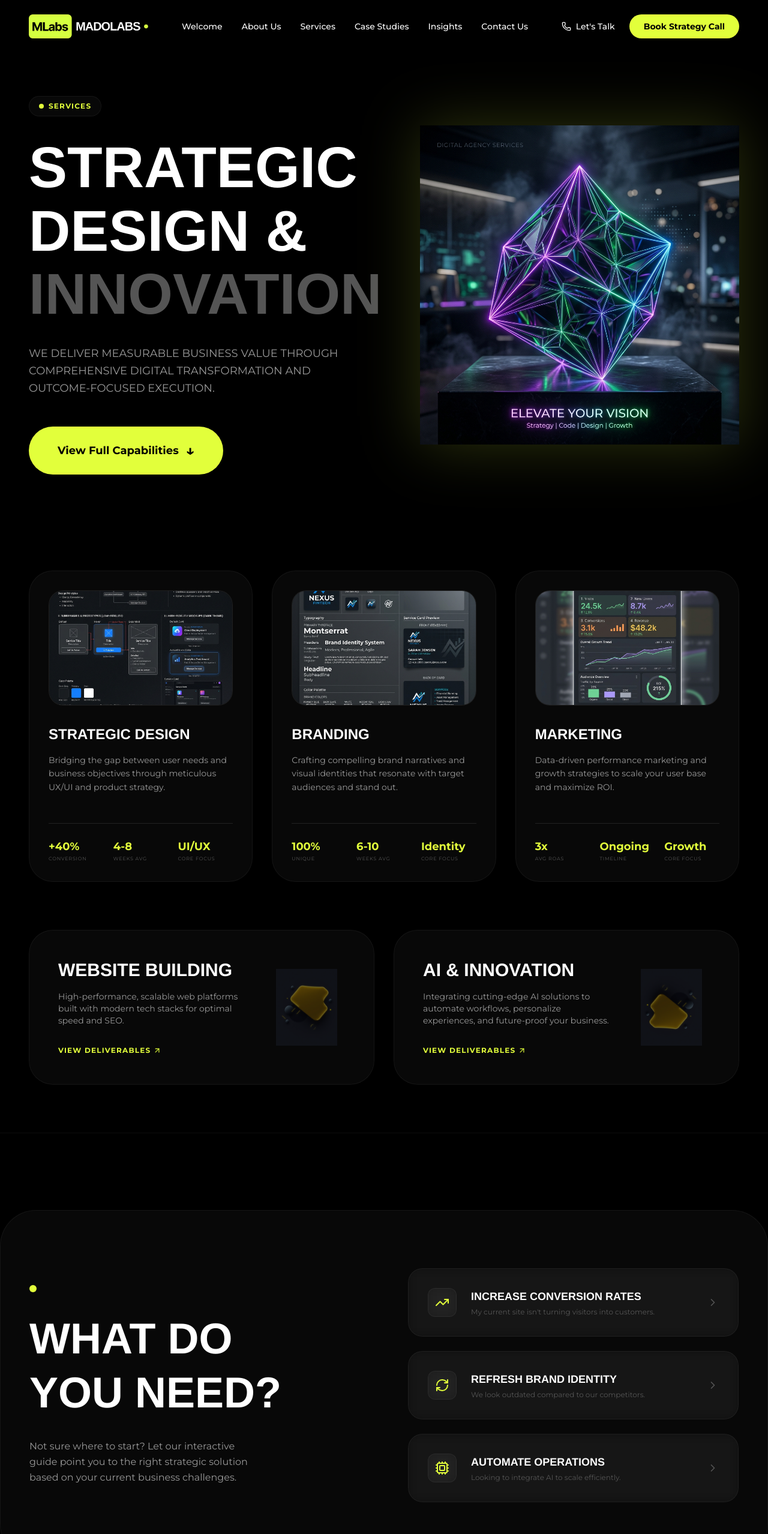
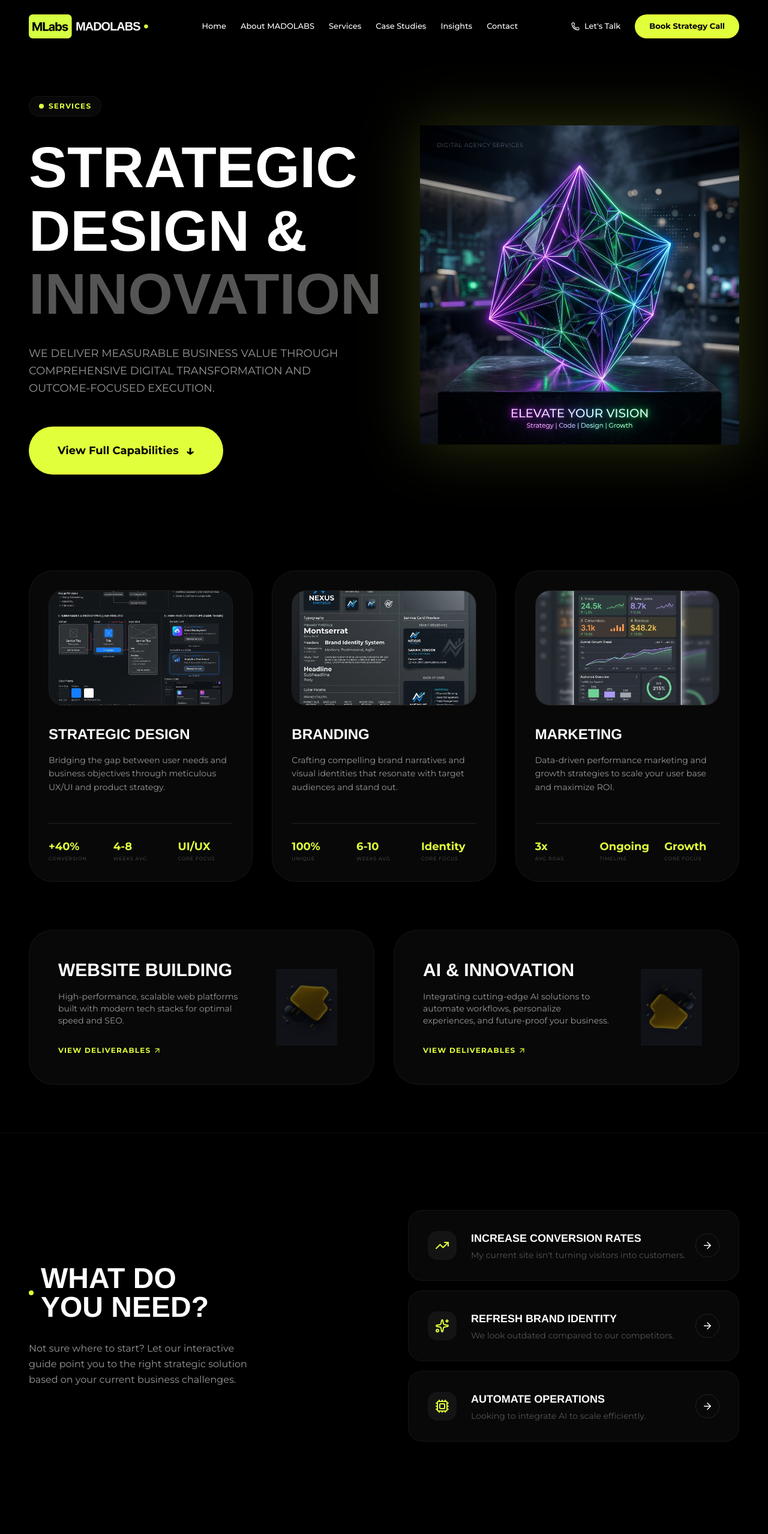
Before and after one commit to maduiep/madolabs, a React (Vite) app: page /services in a window 1280 px wide. Shown: the top 2557 px of the page at 60% size. Built offline with nearby package versions, Linux system fonts and the light colour scheme.

Commit message:
Finalize services page, refine UI components, and polish mobile navigation

```diff
--- a/src/components/home/FeaturedWork.tsx
+++ b/src/components/home/FeaturedWork.tsx
@@ -16,7 +16,7 @@ const projects = [
   {
     id: 'aura',
     title: 'Aura Premium Retail',
-    category: 'E-Commerce Strategy • 3D Design',
+    category: 'E-Commerce • Strategy • 3D Design',
     stat: '$4.2M',
     statLabel: 'Q1 Revenue',
     image: '/assets/project-aura.png'
--- a/src/components/home/Hero.tsx
+++ b/src/components/home/Hero.tsx
@@ -29,9 +29,9 @@ export default function Hero() {
             </div>
 
             <h1 className="font-title font-bold text-6xl md:text-8xl lg:text-9xl leading-[0.9] mb-8 uppercase tracking-tighter">
-              Strategic <br />
-              <span className="text-[#555555]">Design</span> <br />
-              Innovation.
+              We drive <br />
+              <span className="text-[#555555]">strategic digital</span> <br />
+              growth and innovation.
             </h1>
 
             <p className="font-body text-lg md:text-xl text-[#999999] mb-12 leading-relaxed max-w-xl font-medium">
--- a/src/components/layout/Footer.tsx
+++ b/src/components/layout/Footer.tsx
@@ -37,10 +37,16 @@ export default function Footer() {
           <div>
             <h4 className="text-[#E2FF3B] font-bold mb-6">Navigation</h4>
             <ul className="space-y-4">
-              {['Home', 'About Us', 'Services', 'Case Studies', 'Insights'].map((item) => (
-                <li key={item}>
-                  <Link to={`/${item.toLowerCase().replace(' ', '-')}`} className="text-sm text-[#999999] hover:text-white transition-colors">
-                    {item}
+              {[
+                { name: 'Home', href: '/' },
+                { name: 'About MADOLABS', href: '/about' },
+                { name: 'Services', href: '/services' },
+                { name: 'Case Studies', href: '/case-studies' },
+                { name: 'Insights', href: '/insights' }
+              ].map((item) => (
+                <li key={item.name}>
+                  <Link to={item.href} className="text-sm text-[#999999] hover:text-white transition-colors">
+                    {item.name}
                   </Link>
                 </li>
               ))}
@@ -67,15 +73,15 @@ export default function Footer() {
             <ul className="space-y-4 text-sm text-[#999999]">
               <li className="flex items-center">
                 <span className="text-[#E2FF3B] mr-2">✉</span>
-                hello@madolabs.com
+                hello@mado.digital
               </li>
               <li className="flex items-center">
                 <span className="text-[#E2FF3B] mr-2">✆</span>
-                +1 (234) 567-890
+                +1 (800) 555-0199
               </li>
               <li className="leading-relaxed">
                 <span className="text-[#E2FF3B] mr-2">📍</span>
-                123 Innovation Drive<br />Tech District, NY 10001
+                755 Innovation Drive<br />Digital District, NY 10001
               </li>
             </ul>
           </div>
--- a/src/components/layout/Navbar.tsx
+++ b/src/components/layout/Navbar.tsx
@@ -6,12 +6,12 @@ import { Link } from 'react-router-dom';
 import { Menu, X, Phone } from 'lucide-react';
 
 const navLinks = [
-  { name: 'Welcome', href: '/' },
-  { name: 'About Us', href: '/about' },
+  { name: 'Home', href: '/' },
+  { name: 'About MADOLABS', href: '/about' },
   { name: 'Services', href: '/services' },
   { name: 'Case Studies', href: '/case-studies' },
   { name: 'Insights', href: '/insights' },
-  { name: 'Contact Us', href: '/contact' },
+  { name: 'Contact', href: '/contact' },
 ];
 
 export default function Navbar() {
@@ -27,10 +27,11 @@ export default function Navbar() {
   }, []);
 
   return (
-    <nav className={`fixed top-0 left-0 w-full z-[100] transition-all duration-300 ${scrolled ? 'bg-black/80 backdrop-blur-xl py-4 border-b border-white/10' : 'bg-black/20 backdrop-blur-sm py-6'}`}>
+    <>
+      <nav className={`fixed top-0 left-0 w-full z-[110] transition-all duration-300 ${scrolled ? 'bg-black/80 backdrop-blur-xl py-4 border-b border-white/10' : 'bg-black/20 backdrop-blur-sm py-6'}`}>
         <div className="container mx-auto px-6 md:px-12 flex justify-between items-center">
           {/* Logo */}
-        <Link to="/" className="relative flex items-center h-[40px]">
+          <Link to="/" className="relative flex items-center h-[40px]" onClick={() => setIsOpen(false)}>
             <img
               src="/assets/Logo.png"
               alt="MadoLabs"
@@ -39,12 +40,12 @@ export default function Navbar() {
           </Link>
 
           {/* Desktop Navigation */}
-        <div className="hidden lg:flex items-center space-x-8">
+          <div className="hidden lg:flex items-center space-x-6">
             {navLinks.map((link) => (
               <Link
                 key={link.name}
                 to={link.href}
-              className="text-sm font-medium hover:text-[#E2FF3B] transition-colors"
+                className="text-[13px] font-medium hover:text-[#E2FF3B] transition-colors"
               >
                 {link.name}
               </Link>
@@ -53,13 +54,13 @@ export default function Navbar() {
 
           {/* CTA Section */}
           <div className="hidden lg:flex items-center space-x-6">
-          <a href="tel:+1234567890" className="flex items-center text-sm font-medium hover:text-[#E2FF3B] transition-colors">
-            <Phone size={16} className="mr-2" />
+            <a href="tel:+18005550199" className="flex items-center text-[13px] font-medium hover:text-[#E2FF3B] transition-colors">
+              <Phone size={14} className="mr-2" />
               Let's Talk
             </a>
             <Link
               to="/booking"
-            className="bg-[#E2FF3B] text-black px-6 py-2.5 rounded-full text-sm font-bold hover:scale-105 transition-transform"
+              className="bg-[#E2FF3B] text-black px-6 py-2.5 rounded-full text-[13px] font-bold hover:scale-105 transition-transform"
             >
               Book Strategy Call
             </Link>
@@ -87,37 +88,62 @@ export default function Navbar() {
             </div>
           </button>
         </div>
+      </nav>
 
-      {/* Mobile Menu */}
       <AnimatePresence>
         {isOpen && (
           <motion.div
-            initial={{ opacity: 0, y: -20 }}
-            animate={{ opacity: 1, y: 0 }}
-            exit={{ opacity: 0, y: -20 }}
-            className="absolute top-full left-0 w-full glass p-6 lg:hidden flex flex-col space-y-6"
+            initial={{ opacity: 0 }}
+            animate={{ opacity: 1 }}
+            exit={{ opacity: 0 }}
+            className="fixed inset-0 z-[105] bg-black/95 backdrop-blur-2xl lg:hidden overflow-y-auto"
           >
-            {navLinks.map((link) => (
+            <div className="min-h-full flex flex-col justify-center items-start p-12 py-24">
+              <div className="flex flex-col space-y-6 w-full max-w-sm text-left">
+                {navLinks.map((link, i) => (
+                  <motion.div
+                    key={link.name}
+                    initial={{ opacity: 0, x: -20 }}
+                    animate={{ opacity: 1, x: 0 }}
+                    transition={{ delay: i * 0.1 }}
+                  >
                     <Link
-                key={link.name}
                       to={link.href}
-                className="text-lg font-medium border-b border-white/10 pb-2"
+                      className="text-2xl font-title font-bold hover:text-[#E2FF3B] transition-colors"
                       onClick={() => setIsOpen(false)}
                     >
                       {link.name}
                     </Link>
+                  </motion.div>
                 ))}
+
+                <motion.div
+                  initial={{ opacity: 0, x: -20 }}
+                  animate={{ opacity: 1, x: 0 }}
+                  transition={{ delay: navLinks.length * 0.1 }}
+                  className="pt-8 space-y-6"
+                >
+                  <a
+                    href="tel:+18005550199"
+                    className="flex items-center text-lg font-medium text-[#999999] hover:text-[#E2FF3B] transition-colors"
+                    onClick={() => setIsOpen(false)}
+                  >
+                    <Phone size={20} className="mr-3 text-[#E2FF3B]" />
+                    Let's Talk
+                  </a>
                   <Link
                     to="/booking"
-              className="bg-[#E2FF3B] text-black px-6 py-4 rounded-xl text-center font-bold"
+                    className="bg-[#E2FF3B] text-black px-10 py-4 rounded-full text-lg font-bold inline-block"
                     onClick={() => setIsOpen(false)}
                   >
                     Book Strategy Call
                   </Link>
                 </motion.div>
+              </div>
+            </div>
+          </motion.div>
         )}
       </AnimatePresence>
-
-    </nav>
+    </>
   );
 }
--- a/src/components/services/ServiceFaq.tsx
+++ /dev/null
@@ -1,68 +0,0 @@
-'use client';
-
-import { motion } from 'framer-motion';
-import { ChevronRight, TrendingUp, RefreshCw, Cpu } from 'lucide-react';
-
-const needs = [
-  {
-    title: 'INCREASE CONVERSION RATES',
-    description: "My current site isn't turning visitors into customers.",
-    icon: <TrendingUp size={24} className="text-[#E2FF3B]" />
-  },
-  {
-    title: 'REFRESH BRAND IDENTITY',
-    description: "We look outdated compared to our competitors.",
-    icon: <RefreshCw size={24} className="text-[#E2FF3B]" />
-  },
-  {
-    title: 'AUTOMATE OPERATIONS',
-    description: "Looking to integrate AI to scale efficiently.",
-    icon: <Cpu size={24} className="text-[#E2FF3B]" />
-  }
-];
-
-export default function ServiceFaq() {
-  return (
-    <section className="py-32 bg-black border-t border-white/5">
-      <div className="container mx-auto px-6 md:px-12 glass p-12 md:p-24 rounded-[60px]">
-        <div className="grid grid-cols-1 lg:grid-cols-2 gap-20 items-center">
-          <div>
-            <div className="w-3 h-3 rounded-full bg-[#E2FF3B] mb-8" />
-            <h2 className="text-5xl md:text-7xl font-bold mb-8 uppercase leading-tight">
-              What do <br />
-              you need?
-            </h2>
-            <p className="text-[#999999] max-w-sm leading-relaxed">
-              Not sure where to start? Let our interactive guide point you to the right strategic solution based on your current business challenges.
-            </p>
-          </div>
-
-          <div className="space-y-6">
-            {needs.map((need, idx) => (
-              <motion.div
-                key={idx}
-                initial={{ opacity: 0, x: 20 }}
-                whileInView={{ opacity: 1, x: 0 }}
-                transition={{ delay: idx * 0.1 }}
-                viewport={{ once: true }}
-                className="glass p-8 rounded-3xl flex items-center justify-between group cursor-pointer hover:bg-white/5 transition-all"
-              >
-                <div className="flex items-center space-x-6">
-                  <div className="w-12 h-12 rounded-xl glass flex items-center justify-center bg-white/5">
-                    {need.icon}
-                  </div>
-                  <div>
-                    <h3 className="font-bold text-lg mb-1">{need.title}</h3>
-                    <p className="text-xs text-[#555555]">{need.description}</p>
-                  </div>
-                </div>
-                <ChevronRight size={20} className="text-[#555555] group-hover:text-[#E2FF3B] group-hover:translate-x-1 transition-all" />
-              </motion.div>
-            ))}
-          </div>
-        </div>
-      </div>
-
-    </section>
-  );
-}
--- /dev/null
+++ b/src/components/services/SolutionGuide.tsx
@@ -0,0 +1,71 @@
+'use client';
+
+import { motion } from 'framer-motion';
+import { ArrowRight, TrendingUp, Sparkles, Cpu } from 'lucide-react';
+
+const solutions = [
+  {
+    title: 'INCREASE CONVERSION RATES',
+    description: "My current site isn't turning visitors into customers.",
+    icon: <TrendingUp size={24} className="text-[#E2FF3B]" />
+  },
+  {
+    title: 'REFRESH BRAND IDENTITY',
+    description: "We look outdated compared to our competitors.",
+    icon: <Sparkles size={24} className="text-[#E2FF3B]" />
+  },
+  {
+    title: 'AUTOMATE OPERATIONS',
+    description: "Looking to integrate AI to scale efficiently.",
+    icon: <Cpu size={24} className="text-[#E2FF3B]" />
+  }
+];
+
+export default function SolutionGuide() {
+  return (
+    <section className="py-32 bg-black border-t border-white/5">
+      <div className="container mx-auto px-6 md:px-12">
+        <div className="grid grid-cols-1 lg:grid-cols-2 gap-20 items-center">
+          <div>
+            <div className="flex items-center space-x-3 mb-8">
+              <div className="w-2 h-2 rounded-full bg-[#E2FF3B]" />
+              <h2 className="text-4xl md:text-5xl font-bold uppercase">
+                What do <br />
+                you need?
+              </h2>
+            </div>
+            <p className="text-[#999999] text-base leading-relaxed max-w-sm">
+              Not sure where to start? Let our interactive guide point you to the right strategic solution based on your current business challenges.
+            </p>
+          </div>
+
+          <div className="space-y-4">
+            {solutions.map((item, idx) => (
+              <motion.div
+                key={idx}
+                initial={{ opacity: 0, x: 20 }}
+                whileInView={{ opacity: 1, x: 0 }}
+                transition={{ delay: idx * 0.1, duration: 0.5 }}
+                viewport={{ once: true }}
+                className="glass p-8 rounded-3xl flex items-center justify-between group cursor-pointer hover:border-[#E2FF3B]/30 transition-all"
+              >
+                <div className="flex items-center space-x-6">
+                  <div className="w-12 h-12 rounded-2xl bg-white/5 flex items-center justify-center group-hover:bg-[#E2FF3B]/10 transition-colors">
+                    {item.icon}
+                  </div>
+                  <div>
+                    <h3 className="text-lg font-bold mb-1 uppercase text-white group-hover:text-[#E2FF3B] transition-colors">{item.title}</h3>
+                    <p className="text-sm text-[#555555]">{item.description}</p>
+                  </div>
+                </div>
+                <div className="w-10 h-10 rounded-full border border-white/10 flex items-center justify-center group-hover:bg-[#E2FF3B] group-hover:text-black transition-all">
+                  <ArrowRight size={18} />
+                </div>
+              </motion.div>
+            ))}
+          </div>
+        </div>
+      </div>
+    </section>
+  );
+}
--- a/src/pages/Services.tsx
+++ b/src/pages/Services.tsx
@@ -1,6 +1,6 @@
 import ServicesHero from "@/components/services/ServicesHero";
 import ServiceGrid from "@/components/services/ServiceGrid";
-import ServiceFaq from "@/components/services/ServiceFaq";
+import SolutionGuide from "@/components/services/SolutionGuide";
 import ProjectCta from "@/components/services/ProjectCta";
 
 export default function Services() {
@@ -8,7 +8,7 @@ export default function Services() {
     <>
       <ServicesHero />
       <ServiceGrid />
-      <ServiceFaq />
+      <SolutionGuide />
       <ProjectCta />
     </>
   );
```
Lines whose indentation alone changed are shown as unchanged.
